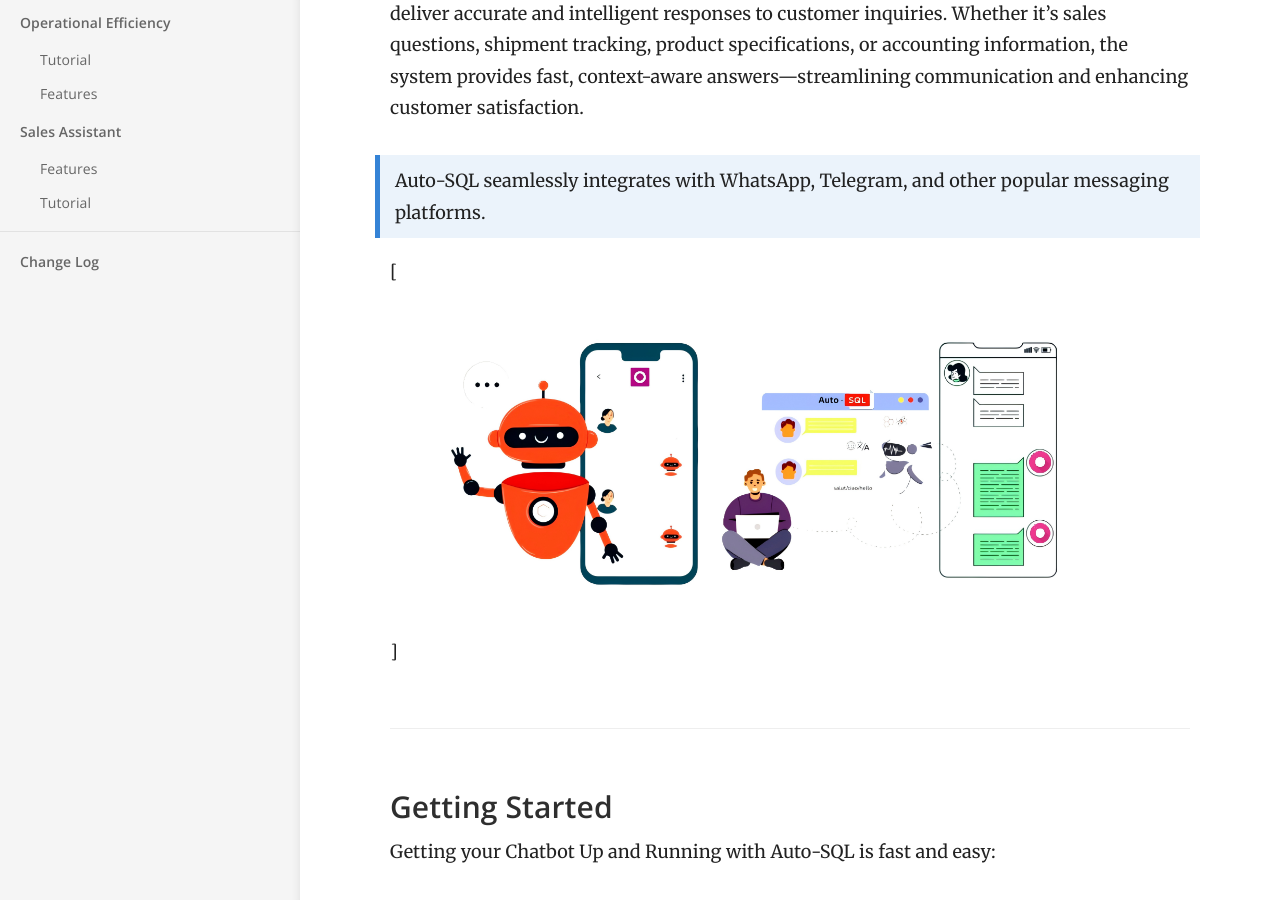
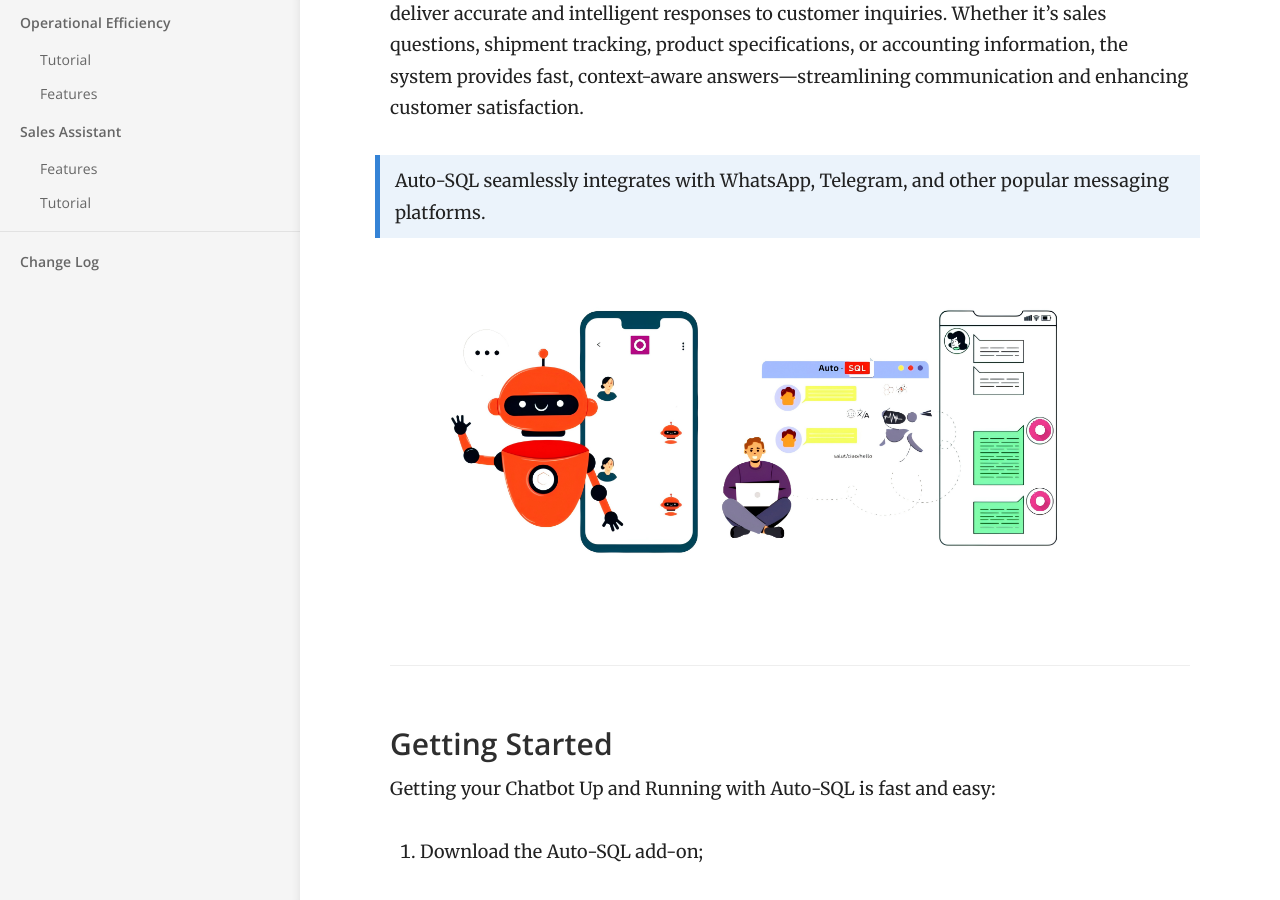
Before and after one commit to openerp-hk-t/doc, a Jekyll site: the page built from index.md, in a window 1280 px wide and 900 px high, scrolled down 320 px. Built offline with Jekyll 4.4.1, drawn with Linux system fonts in a browser that asks for light colours.

Commit message:
Update index.md

```diff
--- a/index.md
+++ b/index.md
@@ -8,7 +8,7 @@ This is the **User Manual** for Auto-SQL Odoo Addon.
 
 > Auto-SQL seamlessly integrates with WhatsApp, Telegram, and other popular messaging platforms.
 
-[![Auto-SQL Overview](./images/auto_sql_aboutus.png)]
+![Auto-SQL Overview](./images/auto_sql_aboutus.png)
 
 ### Getting Started
 
```
